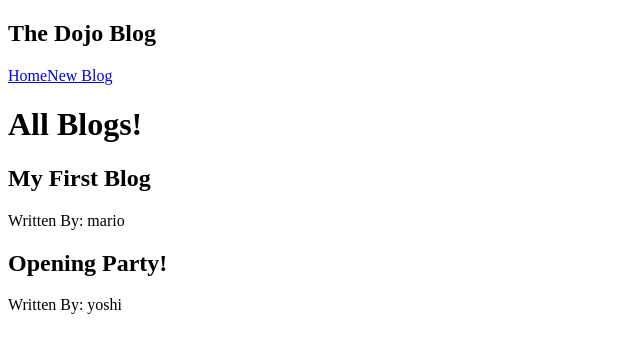
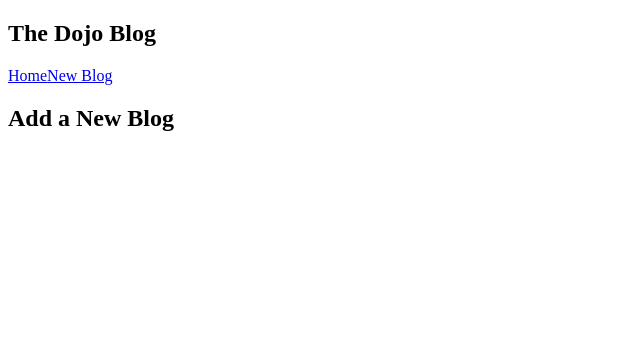
Before and after one commit to ahmadalhasani946/React-Tutorial-dojo-blog, a React (Create React App) app: page /create in a window 1280 px wide. Shown: the top 352 px of the page, without its empty margins (0-640 px from the left). Built offline with nearby package versions, Linux system fonts and the light colour scheme; data requests are answered from the project's data file; the HTML template or start-up script is replaced by a standard one.

Commit message:
lesson 22 Exact Match Routes

```diff
--- a/src/App.js
+++ b/src/App.js
@@ -1,6 +1,7 @@
 import Navbar from './Navbar';
 import Home from './Home';
 import {BrowserRouter as Router, Route, Switch} from "react-router-dom";
+import Create from './Create';
 
 function App() {
   return (
@@ -9,8 +10,11 @@
       <Navbar />
       <div className="content">
         <Switch>
-          <Route path="/">
+          <Route exact path={ ["/","/home"] }>
             <Home />
+          </Route>
+          <Route path="/create">
+            <Create />
           </Route>
         </Switch>
       </div>
--- /dev/null
+++ b/src/Create.js
@@ -0,0 +1,9 @@
+const Create = () => {
+    return (
+        <div className="create">
+            <h2>Add a New Blog</h2>
+        </div>
+     );
+}
+
+export default Create;
```
